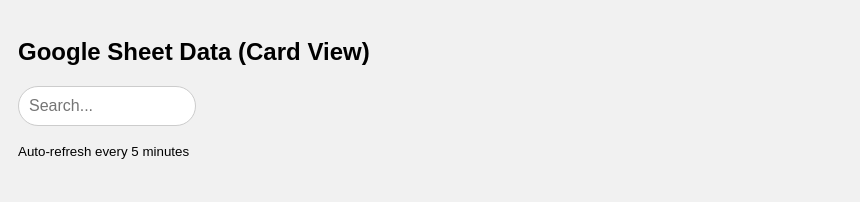
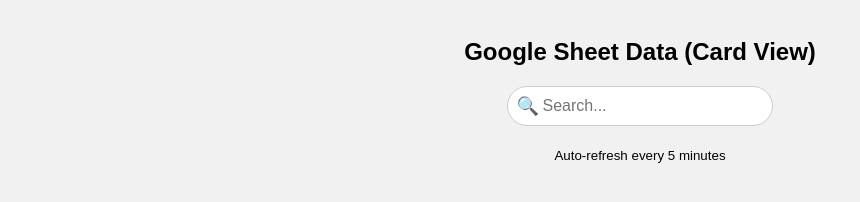
Before and after one commit to amitroyrajputma-beep/rohitroy, a plain HTML site: page index.html in a window 1280 px wide. Shown: the whole page, without its empty margins (0-860 px from the left). Drawn offline with Linux system fonts and the light colour scheme; no server answers.

Commit message:
index.html

```diff
--- a/index.html
+++ b/index.html
@@ -8,21 +8,22 @@
         font-family: Arial, sans-serif;
         padding: 10px;
         background: #f1f1f1;
+        text-align: center; /* center search bar */
     }
 
-    /* SMALL SEARCH BAR – 20 characters wide */
+    /* CENTERED SEARCH BAR WITH ICONS AND 30-CHAR WIDTH */
     .search-container {
         position: relative;
-        width: fit-content; /* only as wide as input */
-        margin-bottom: 15px;
+        width: fit-content;
+        margin: 0 auto 20px auto;
     }
 
     #searchBox {
-        width: 20ch; /* EXACT size for 20 letters */
-        padding: 10px 30px 10px 10px;
+        width: 30ch; /* <-- NEW width for 30 characters */
+        padding: 10px 35px 10px 35px; /* left & right padding for icons */
         font-size: 16px;
         border: 1px solid #ccc;
-        border-radius: 20px;
+        border-radius: 25px;
         box-sizing: border-box;
         outline: none;
         transition: box-shadow 0.2s;
@@ -32,7 +33,18 @@
         box-shadow: 0 0 5px rgba(0,0,0,0.2);
     }
 
-    /* SMALL CLEAR BUTTON INSIDE INPUT */
+    /* SEARCH ICON (LEFT) */
+    .search-icon {
+        position: absolute;
+        left: 10px;
+        top: 50%;
+        transform: translateY(-50%);
+        font-size: 18px;
+        color: #777;
+        pointer-events: none;
+    }
+
+    /* CLEAR BUTTON (RIGHT) */
     #clearBtn {
         position: absolute;
         right: 10px;
@@ -40,8 +52,8 @@
         transform: translateY(-50%);
         background: transparent;
         border: none;
-        font-size: 16px;
-        color: #888;
+        font-size: 18px;
+        color: #777;
         cursor: pointer;
         display: none;
         padding: 0;
@@ -49,7 +61,13 @@
     }
 
     #clearBtn:hover {
-        color: #555;
+        color: #333;
+    }
+
+    /* Card layout */
+    #card-container {
+        text-align: left;
+        margin-top: 15px;
     }
 
     .card {
@@ -80,10 +98,11 @@
 
 <h2>Google Sheet Data (Card View)</h2>
 
-<!-- SMALL SEARCH BAR -->
+<!-- Updated Search Bar (30ch + icons) -->
 <div class="search-container">
+    <span class="search-icon">🔍</span>
     <input type="text" id="searchBox" placeholder="Search...">
-    <button id="clearBtn" aria-label="Clear search">&times;</button>
+    <button id="clearBtn">❌</button>
 </div>
 
 <p><small>Auto-refresh every 5 minutes</small></p>
@@ -96,7 +115,7 @@ const CSV_URL = "https://docs.google.com/spreadsheets/d/1cuRsSTamB9qVay6iUTzH-lM
 let headers = [];
 let allRows = [];
 
-// Load data from Google Sheets
+/* Load data */
 function loadData() {
     fetch(CSV_URL)
         .then(res => res.text())
@@ -109,11 +128,9 @@ function loadData() {
 }
 
 loadData();
-
-// Auto-refresh every 5 minutes
 setInterval(loadData, 5 * 60 * 1000);
 
-// Render cards
+/* Render cards */
 function renderCards(rows) {
     const container = document.getElementById("card-container");
     container.innerHTML = "";
@@ -130,7 +147,6 @@ function renderCards(rows) {
 
             let value = cell;
 
-            // highlight search text
             if (searchTerm) {
                 const regex = new RegExp(`(${searchTerm})`, "gi");
                 value = value.replace(regex, "<mark>$1</mark>");
@@ -144,12 +160,14 @@ function renderCards(rows) {
     });
 }
 
-// Search functionality
+/* Search interactions */
 const searchBox = document.getElementById("searchBox");
 const clearBtn = document.getElementById("clearBtn");
 
 searchBox.addEventListener("input", function () {
     const keyword = this.value.toLowerCase();
+
+    /* Show clear button only when typing */
     clearBtn.style.display = keyword ? "block" : "none";
 
     const filtered = allRows.filter(row =>
@@ -166,7 +184,7 @@ clearBtn.addEventListener("click", function () {
     searchBox.focus();
 });
 
-// Optional: clear on ESC key
+/* ESC key clears search */
 searchBox.addEventListener("keydown", function (e) {
     if (e.key === "Escape") {
         searchBox.value = "";
```
